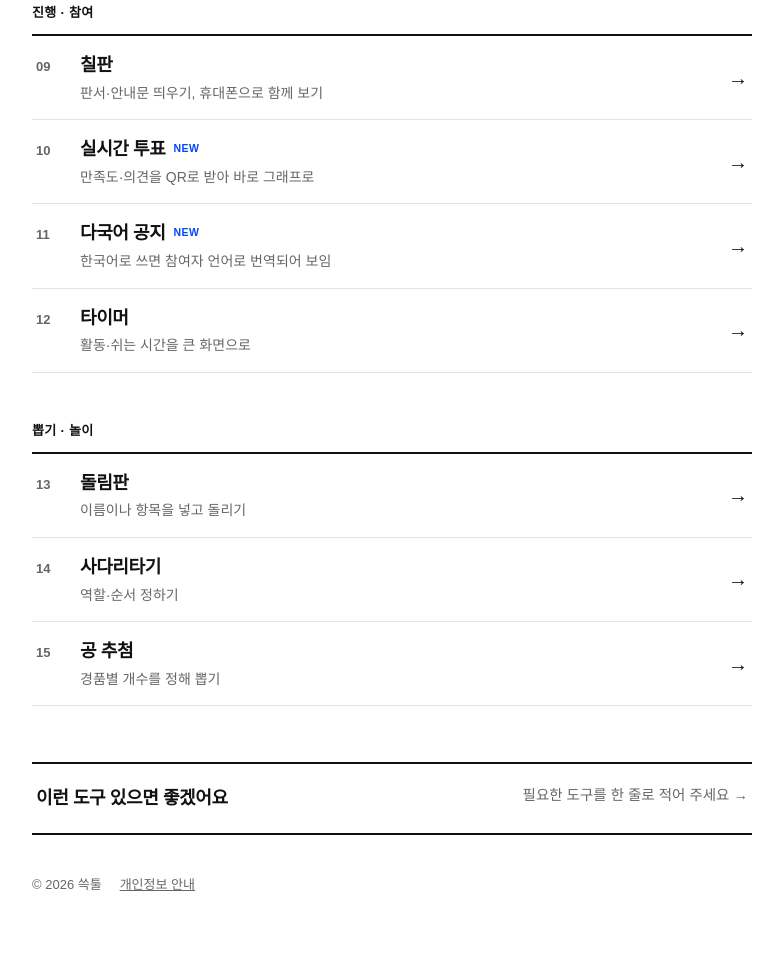
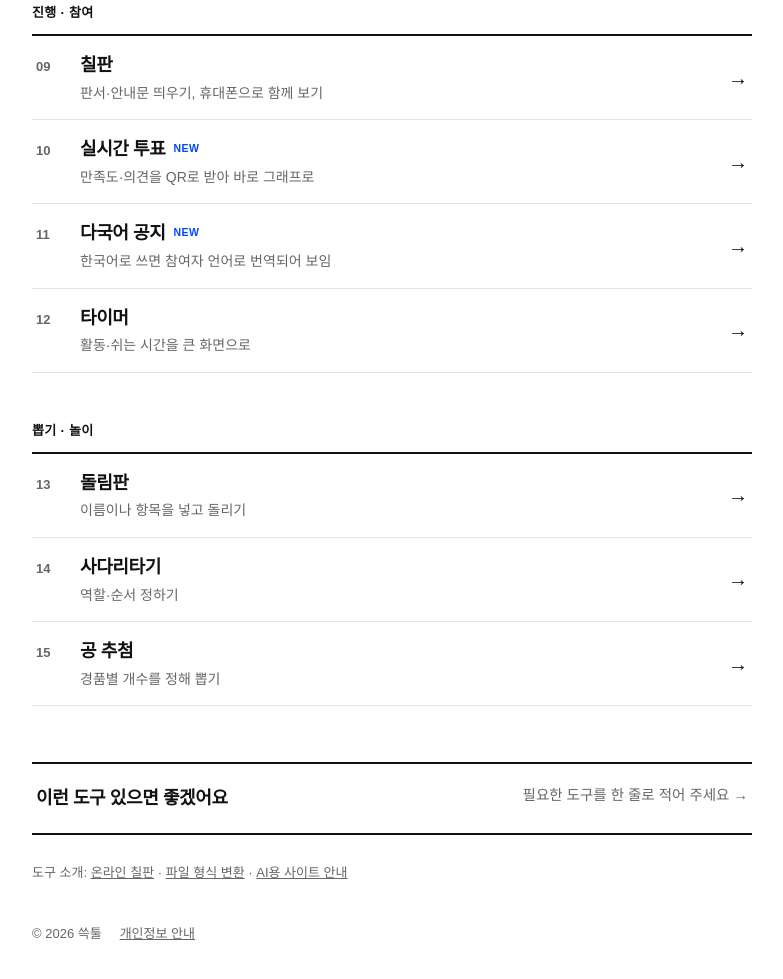
Before and after one commit to Jessown/tools, a plain HTML site: page index.html in a window 1280 px wide. Shown: the part 1089-2068 px from the top of the page, without its empty margins (248-1031 px from the left). Before the commit the page ends 2029 px from the top, so only its background shows below. Drawn offline with Linux system fonts and the light colour scheme; a web font is replaced by a local one.

Commit message:
첫 화면: 구조화 데이터, 도구 소개 링크

```diff
--- a/index.html
+++ b/index.html
@@ -38,7 +38,8 @@ li a:hover .go{transform:translateX(4px);color:var(--mark)}
 .wish b{font-size:18px;font-weight:800;letter-spacing:-.4px}.wish span{color:var(--soft);font-size:14.5px}.wish:hover span{color:var(--mark)}
 footer{margin:40px 0 44px;font-size:13px;color:var(--soft);display:flex;flex-wrap:wrap;gap:6px 18px}
 @media (max-width:520px){header{padding-top:44px}.logo{font-size:44px}.go{display:none}li a{grid-template-columns:26px 1fr}}
-</style></head><body>
+</style><script type="application/ld+json">{"@context":"https://schema.org","@type":"WebSite","name":"쓱툴","alternateName":["sseuktool","쓱툴 도구함"],"url":"https://sseuktool.com/","inLanguage":"ko","description":"설치·가입 없이 브라우저에서 바로 쓰는 무료 도구함: 모자이크·가리기, 배경 지우기, 사진 대지, 파일 형식 변환, 온라인 칠판, 실시간 투표, 다국어 공지, 타이머, 돌림판 등"}</script>
+</head><body>
 <div class="w">
 <header>
   <a class="logo" href="./"><span id="nm">쓱툴</span><i>.</i></a>
@@ -47,6 +48,7 @@ footer{margin:40px 0 44px;font-size:13px;color:var(--soft);display:flex;flex-wra
 </header>
 <main id="list"></main>
 <a class="wish" href="wish.html"><b>이런 도구 있으면 좋겠어요</b><span>필요한 도구를 한 줄로 적어 주세요 →</span></a>
+<nav aria-label="도구 소개" style="margin-top:28px;font-size:13px;color:var(--soft)">도구 소개: <a href="chalk.html">온라인 칠판</a> · <a href="conv.html">파일 형식 변환</a> · <a href="llms.txt">AI용 사이트 안내</a></nav>
 <footer><span id="cp"></span><a href="privacy.html">개인정보 안내</a></footer>
 </div>
 <script>
```
